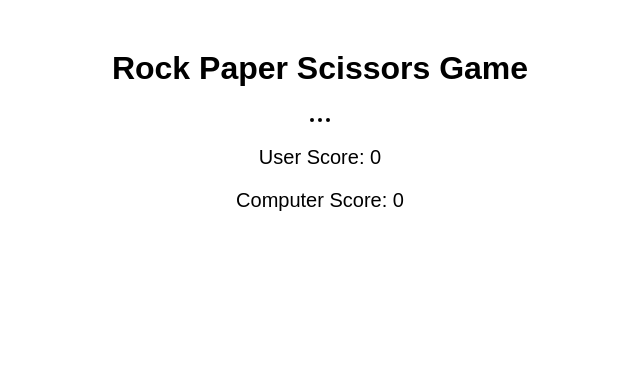
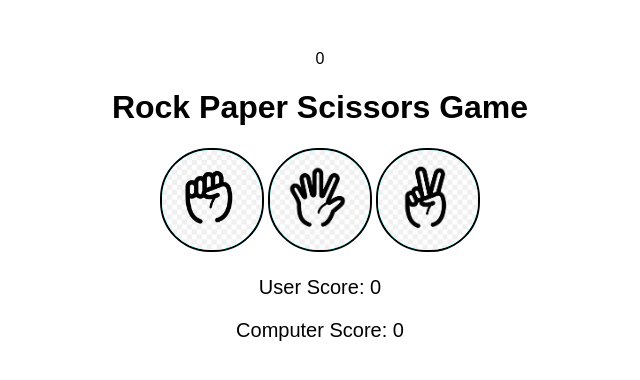
Before and after one commit to CodeAnujkr/Rockpapersicessgame, a plain HTML site: page index.html in a window 1280 px wide. Shown: the whole page, without its empty margins (320-960 px from the left). Drawn offline with Linux system fonts and the light colour scheme.

Commit message:
Update index.html
good

```diff
--- a/index.html
+++ b/index.html
@@ -1,4 +1,5 @@
-<!DOCTYPE html>
+
+0<!DOCTYPE html>
 <html lang="en">
 <head>
     <meta charset="UTF-8">
@@ -8,10 +9,10 @@
 <body>
 <h1>Rock Paper Scissors Game</h1>
 <div id="game">
-    <img onclick="play('rock')"src="17387570871647073202552291240939.jpg" alt="">
+    <img onclick="play('rock')"src="17388494480083874930066607797103.png" alt="">
 
-    <img  onclick="play('paper')" src="17387571244892017819322856679925.jpg" alt="">
-    <img onclick="play('scissors')" src="17387571363054531413160450570941.jpg" alt="">
+    <img  onclick="play('paper')" src="17388494097058999529813514037240.png" alt="">
+    <img onclick="play('scissors')" src="17388494362792361193938332114829.png" alt="">
     <!-- <button onclick="play('rock')">Rock</button>
     <button onclick="play('paper')">Paper</button>100
     <button onclick="play('scissors')">Scissors</button> -->
```
